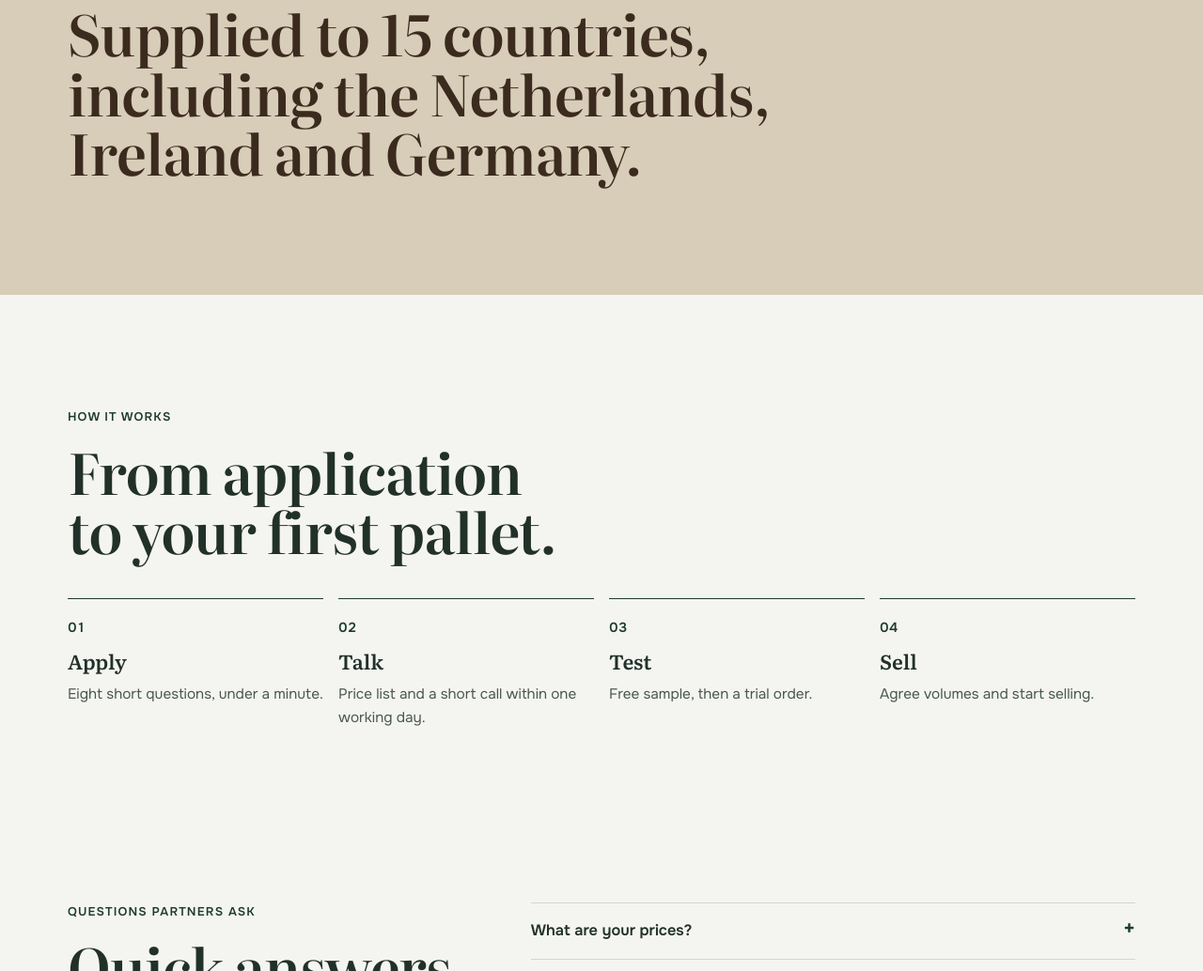
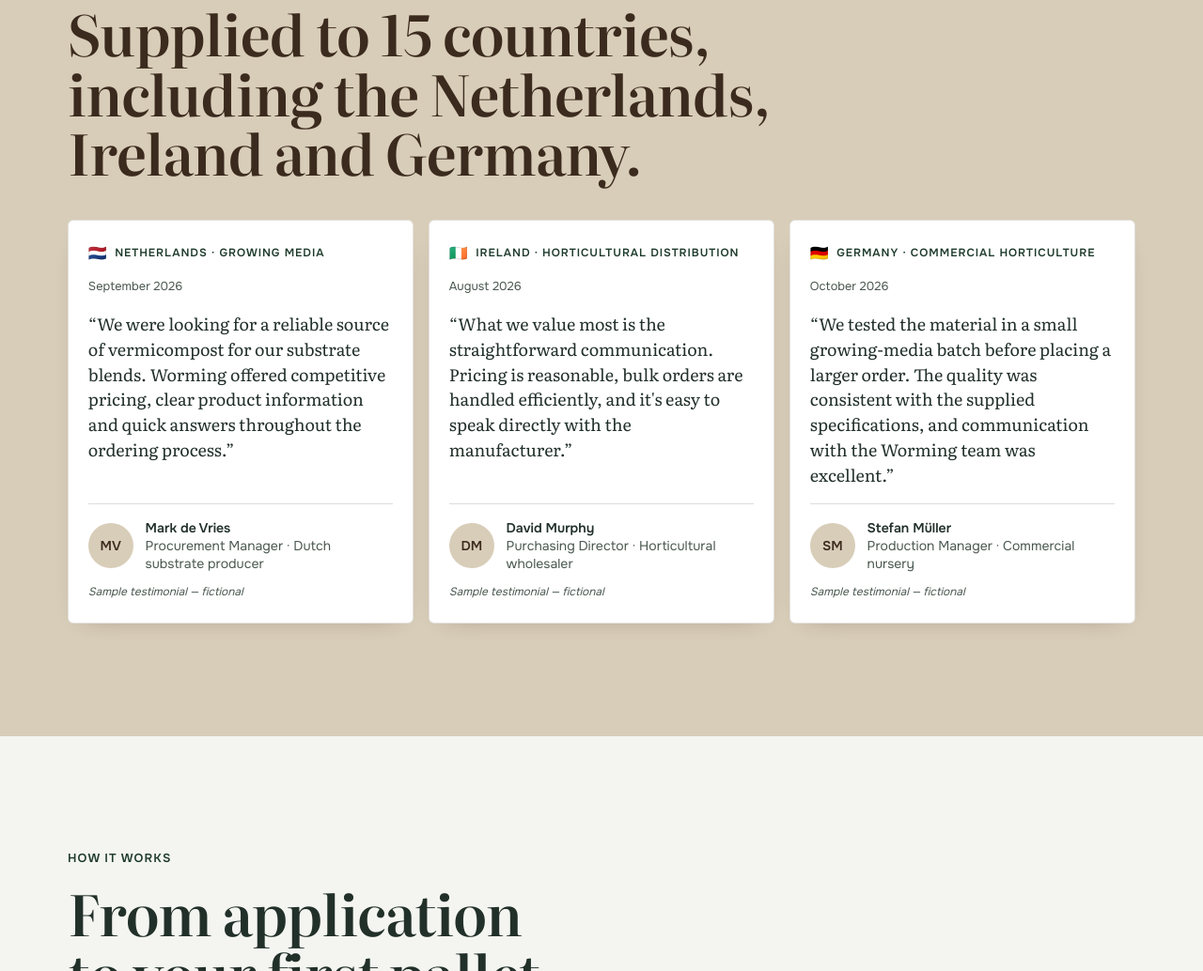
Before and after one commit to fitosauna/b2b.worming, a plain HTML site: page index.html in a window 1280 px wide. Shown: the part 5276-6310 px from the top of the page at 94% size. Drawn offline with Linux system fonts and the light colour scheme.

Commit message:
Add three labelled sample testimonials
Co-Authored-By: Claude Opus 5.5 <noreply@anthropic.com>
Claude-Session: https://claude.ai/code/session_01P849ph7E1yNLEZWMAp9iSL

```diff
--- a/css/b2b.css
+++ b/css/b2b.css
@@ -222,6 +222,9 @@ button{font:inherit}
 .review__who{display:flex;align-items:center;gap:.8rem;padding-top:1rem;border-top:1px solid var(--line);font-size:.88rem;color:var(--ink-soft);line-height:1.35}
 .review__who strong{color:var(--ink);font-weight:600}
 .review__avatar{flex:0 0 3rem;width:3rem;height:3rem;border-radius:50%;object-fit:cover;display:grid;place-items:center;background:var(--sand);color:var(--earth);font-weight:600}
+.review__top{display:flex;justify-content:space-between;align-items:baseline;gap:.8rem;flex-wrap:wrap}
+.review__date{font-size:.8rem;color:var(--ink-soft)}
+.review__label{font-size:.75rem;color:var(--ink-soft);font-style:italic;margin-top:-.3rem}
 .review--todo{border:2px dashed #A2412B}
 .review--todo blockquote,.review--todo .review__who{color:var(--ink-soft)}
 .todo-tag{align-self:flex-start;background:#A2412B;color:#fff;font-size:.72rem;font-weight:600;letter-spacing:.06em;text-transform:uppercase;padding:.2rem .5rem;border-radius:2px}
--- a/index.html
+++ b/index.html
@@ -337,35 +337,35 @@
   <div class="wrap">
     <p class="eyebrow eyebrow--dark">Already in use</p>
     <h2 id="proof-title" class="h2 h2--narrow">Supplied to 15 countries, including the Netherlands, Ireland and Germany.</h2>
-    <!-- REVIEWS: each card = one real customer who agreed to be quoted. Fill in their words, name, role, company,
-         country and segment. For a photo, put images/review-NAME.jpg in place of the "?" avatar. Delete unused cards. -->
-    <div class="reviews" hidden>
-      <figure class="review review--todo">
-        <span class="todo-tag">Template: add a real customer</span>
-        <div class="review__meta"><span class="review__flag" aria-hidden="true">🇳🇱</span> Netherlands · Segment</div>
-        <blockquote>“Customer's own words, with their permission.”</blockquote>
+    <!-- REVIEWS: these three are labelled fictional samples. Replace them with real, approved customer quotes when you have them,
+         then remove the "Sample testimonial — fictional" line. -->
+    <div class="reviews">
+      <figure class="review">
+        <div class="review__top"><span class="review__meta"><span class="review__flag" aria-hidden="true">🇳🇱</span> Netherlands · Growing media</span><span class="review__date">September 2026</span></div>
+        <blockquote>“We were looking for a reliable source of vermicompost for our substrate blends. Worming offered competitive pricing, clear product information and quick answers throughout the ordering process.”</blockquote>
         <figcaption class="review__who">
-          <span class="review__avatar" aria-hidden="true">?</span>
-          <span><strong>Name Surname</strong><br>Role · Company</span>
+          <span class="review__avatar" aria-hidden="true">MV</span>
+          <span><strong>Mark de Vries</strong><br>Procurement Manager · Dutch substrate producer</span>
         </figcaption>
+        <p class="review__label">Sample testimonial — fictional</p>
       </figure>
-      <figure class="review review--todo">
-        <span class="todo-tag">Template: add a real customer</span>
-        <div class="review__meta"><span class="review__flag" aria-hidden="true">🇮🇪</span> Ireland · Segment</div>
-        <blockquote>“Customer's own words, with their permission.”</blockquote>
+      <figure class="review">
+        <div class="review__top"><span class="review__meta"><span class="review__flag" aria-hidden="true">🇮🇪</span> Ireland · Horticultural distribution</span><span class="review__date">August 2026</span></div>
+        <blockquote>“What we value most is the straightforward communication. Pricing is reasonable, bulk orders are handled efficiently, and it's easy to speak directly with the manufacturer.”</blockquote>
         <figcaption class="review__who">
-          <span class="review__avatar" aria-hidden="true">?</span>
-          <span><strong>Name Surname</strong><br>Role · Company</span>
+          <span class="review__avatar" aria-hidden="true">DM</span>
+          <span><strong>David Murphy</strong><br>Purchasing Director · Horticultural wholesaler</span>
         </figcaption>
+        <p class="review__label">Sample testimonial — fictional</p>
       </figure>
-      <figure class="review review--todo">
-        <span class="todo-tag">Template: add a real customer</span>
-        <div class="review__meta"><span class="review__flag" aria-hidden="true">🇩🇪</span> Germany · Segment</div>
-        <blockquote>“Customer's own words, with their permission.”</blockquote>
+      <figure class="review">
+        <div class="review__top"><span class="review__meta"><span class="review__flag" aria-hidden="true">🇩🇪</span> Germany · Commercial horticulture</span><span class="review__date">October 2026</span></div>
+        <blockquote>“We tested the material in a small growing-media batch before placing a larger order. The quality was consistent with the supplied specifications, and communication with the Worming team was excellent.”</blockquote>
         <figcaption class="review__who">
-          <span class="review__avatar" aria-hidden="true">?</span>
-          <span><strong>Name Surname</strong><br>Role · Company</span>
+          <span class="review__avatar" aria-hidden="true">SM</span>
+          <span><strong>Stefan Müller</strong><br>Production Manager · Commercial nursery</span>
         </figcaption>
+        <p class="review__label">Sample testimonial — fictional</p>
       </figure>
     </div>
   </div>
```
